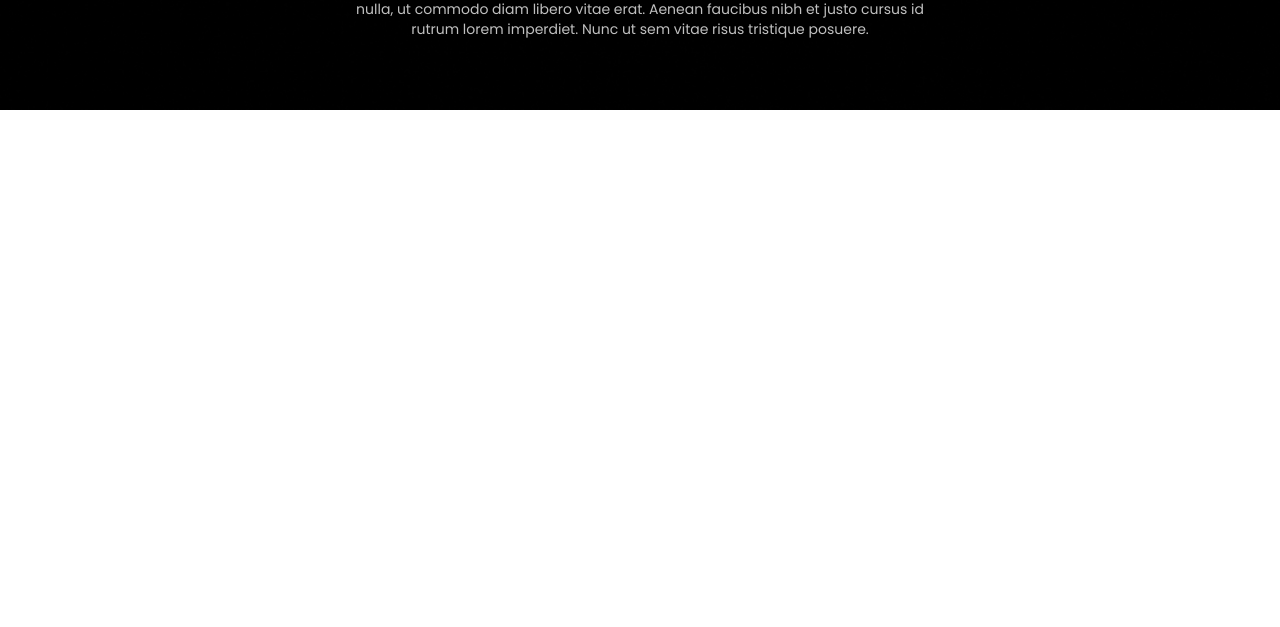
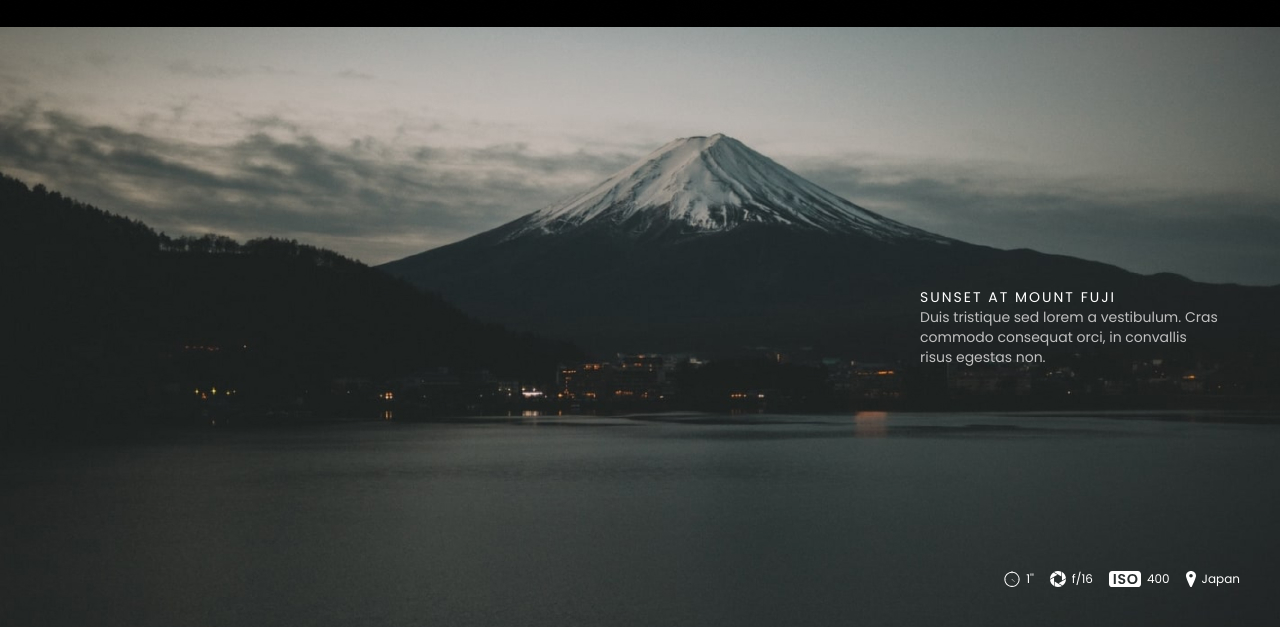
Before and after one commit to vanyaruda/aperture, a plain HTML site: page index.html in a window 1280 px wide. Shown: the part 773-1400 px from the top of the page. Before the commit the page ends 883 px from the top, so only its background shows below. Drawn offline with Linux system fonts and the light colour scheme.

Commit message:
add new block

```diff
--- a/css/style.css
+++ b/css/style.css
@@ -2,9 +2,15 @@
     padding: 0px;
     margin: 0px;
 }
-
+body{
+    padding-top: 83px;
+}
 header{
     padding: 24px 0; background: #181818;
+position: fixed;
+width: 100%;
+top: 0;
+z-index: 99;
 }
 .Header_block{
     max-width: 1200px; display: flex; margin:auto; justify-content: space-between; align-items: center;
@@ -72,7 +78,7 @@ header{
     color: #000000;
 }
 .main_content{
-    background-image: url('../images/bg_m.jpg'); background-size: cover; height: 100vh; display: flex; justify-content: center; align-items: flex-end; padding-bottom: 71px; box-sizing: border-box;
+    background-image: url('../images/bg_m.jpg'); background-size: cover; height: calc(100vh - 83px); display: flex; justify-content: center; align-items: flex-end; padding-bottom: 71px; box-sizing: border-box; position: relative;
 }
 .content_block{
     max-width: 580px; text-align: center;
@@ -104,3 +110,73 @@ h1{
     line-height: 20px;
     color: #C0C0C0;
 }
+.fixed_location{
+    position: absolute;
+    right: 40px;
+    bottom: 40px;
+    list-style: none;
+    display: flex;
+    align-items: center;
+}
+.fixed_location li{
+    font-family: 'Poppins', sans-serif;
+font-style: normal;
+font-weight: 400;
+font-size: 12px;
+line-height: 12px;
+color: #FFFFFF;
+margin-left: 16px;
+display: flex;
+align-items: center;
+}
+.fixed_location li:before{
+    content: "";
+    display: inline-block;
+    background-image: url("../images/clock.svg");
+    width: 16px;
+    height: 16px;
+    margin-right: 6px;
+
+}
+.fixed_location li:nth-child(2):before{
+background-image: url("../images/circl.svg");
+}
+.fixed_location li:nth-child(3):before{
+   background-image: url("../images/iso.svg");
+   width: 32px;
+}
+.fixed_location li:nth-child(4):before{
+    background-image: url("../images/location.svg");
+    width: 10px;
+}
+.sunset{
+    background-image: url("../images/bgimage_mountine.jpg");
+    background-size: cover;
+    min-height: 600px;
+    position: relative;
+    display: flex;
+    justify-content: right;
+    align-items: center;
+}
+.sunset .sub_container{
+max-width: 298px;
+margin-right: 62px;
+}
+.sub_container h4{
+    font-family: 'Poppins', sans-serif;
+    font-style: normal;
+    font-weight: 400;
+    font-size: 14px;
+    line-height: 20px;
+    letter-spacing: 2px;
+    text-transform: uppercase;
+    color: #FFFFFF;
+}
+.sub_container p{
+    font-family: 'Poppins', sans-serif;
+    font-style: normal;
+    font-weight: 400;
+    font-size: 14px;
+    line-height: 20px;
+    color: #C0C0C0;
+}
--- a/index.html
+++ b/index.html
@@ -48,6 +48,28 @@
         Lorem ipsum dolor sit amet, consectetur adipiscing elit. Suspendisse varius enim in eros elementum tristique. Duis cursus, mi quis viverra ornare, eros dolor interdum nulla, ut commodo diam libero vitae erat. Aenean faucibus nibh et justo cursus id rutrum lorem imperdiet. Nunc ut sem vitae risus tristique posuere.
     </p>
 </div>
+<ul class="fixed_location">
+    <li>1/2000s</li>
+    <li>f/11</li>
+    <li>100</li>
+    <li>Iceland</li>
+</ul>
+        </section>
+        <section class="sunset">
+            <div class="sub_container">
+                <h4>
+                    Sunset at Mount Fuji
+                </h4>
+                <p>
+                    Duis tristique sed lorem a vestibulum. Cras commodo consequat orci, in convallis risus egestas non.
+                </p>
+            </div>
+            <ul class="fixed_location">
+                <li>1''</li>
+                <li>f/16</li>
+                <li>400</li>
+                <li>Japan</li>
+            </ul>
         </section>
     </main>
 </body>
```
Also changed, not shown: images/bgimage_mountine.jpg (added), images/circl.svg (added), images/clock.svg (added), images/iso.svg (added), images/location.svg (added).
